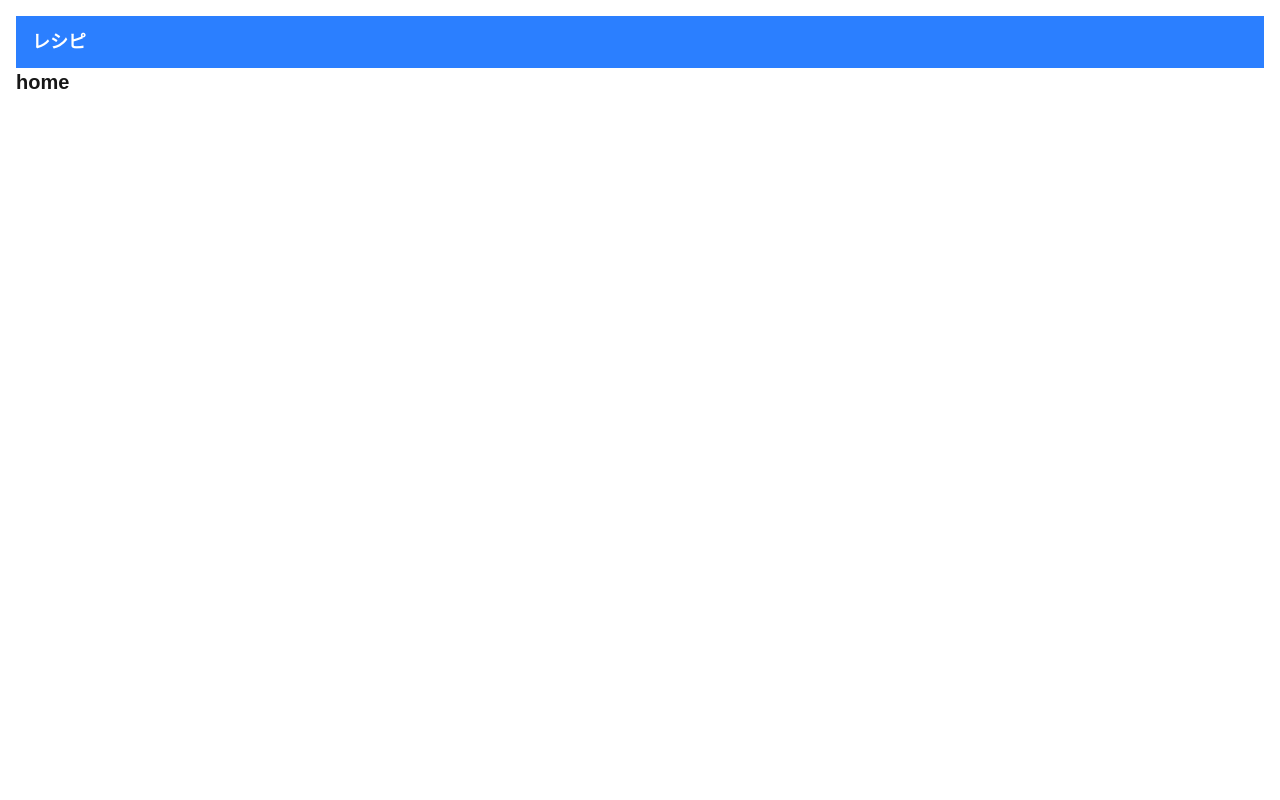
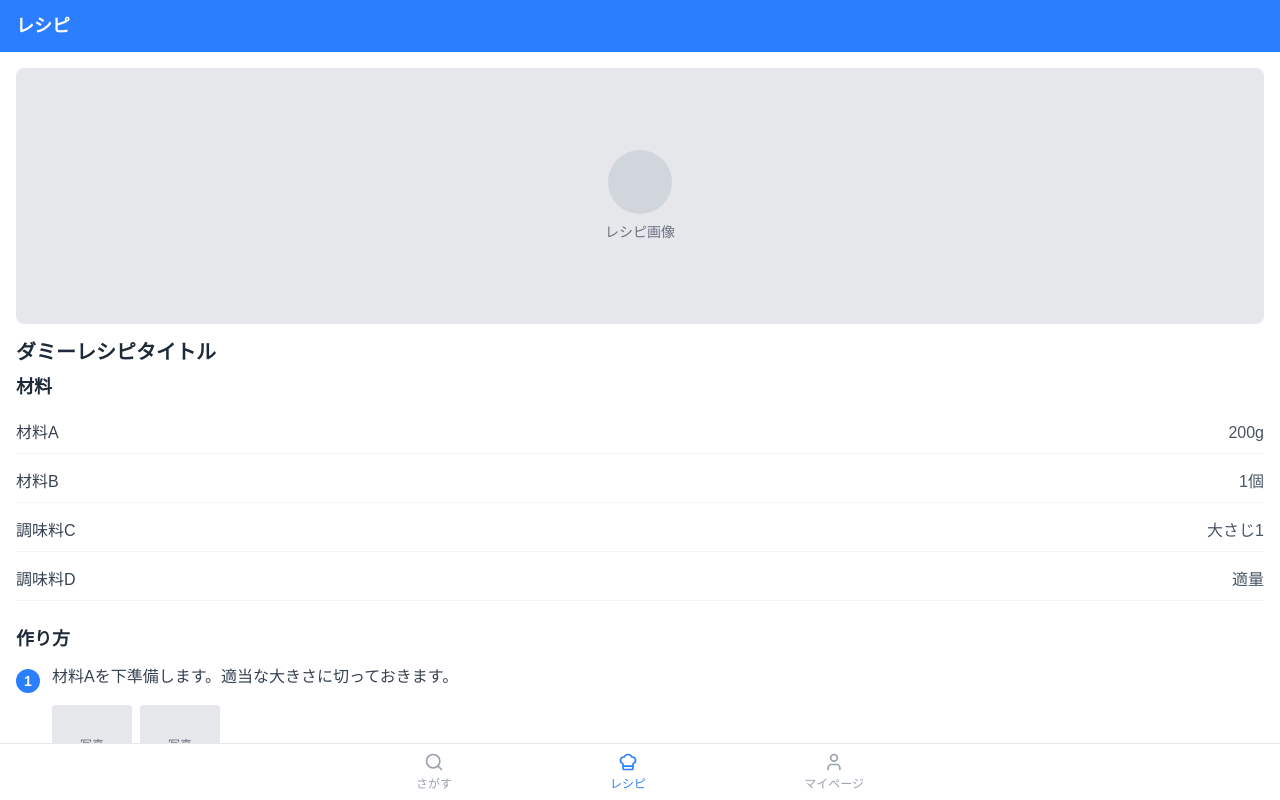
Before and after one commit to a2h1r0/cookbot, a Next.js app: page /recipe in a window 1280 px wide. Shown: the top 800 px of the page. Built offline with nearby package versions, Linux system fonts and the light colour scheme.

Commit message:
#3 ページの追加

```diff
--- a/src/app/page.tsx
+++ b/src/app/page.tsx
@@ -1,24 +1,10 @@
-import Header from '@/components/layout/Header';
-import RecipeImage from '@/components/home/RecipeImage';
-import RecipeTitle from '@/components/home/RecipeTitle';
-import IngredientsList from '@/components/home/IngredientsList';
-import StepList from '@/components/home/StepList';
-import BottomNavigation from '@/components/home/BottomNavigation';
-
-export default function Home() {
+export default function HomePage() {
   return (
     <div className="min-h-screen bg-white">
-      <Header />
-
       {/* Main Content */}
       <main className="px-4 py-4 pb-20">
-        <RecipeImage />
-        <RecipeTitle />
-        <IngredientsList />
-        <StepList />
+        ホームページのコンテンツがここに入ります。
       </main>
-
-      <BottomNavigation />
     </div>
   );
 }
--- a/src/app/recipe/page.tsx
+++ b/src/app/recipe/page.tsx
@@ -1,15 +1,24 @@
 import Header from '@/components/layout/Header';
+import RecipeImage from '@/components/recipe/RecipeImage';
+import RecipeTitle from '@/components/recipe/RecipeTitle';
+import IngredientsList from '@/components/recipe/IngredientsList';
+import StepList from '@/components/recipe/StepList';
+import BottomNavigation from '@/components/recipe/BottomNavigation';
 
-export default function HomePage() {
+export default function Recipe() {
   return (
-    <div className="p-4">
+    <div className="min-h-screen bg-white">
       <Header />
 
-      <main className="space-y-6">
-        <section>
-          <h2 className="text-xl font-bold mb-4">home</h2>
-        </section>
+      {/* Main Content */}
+      <main className="px-4 py-4 pb-20">
+        <RecipeImage />
+        <RecipeTitle />
+        <IngredientsList />
+        <StepList />
       </main>
+
+      <BottomNavigation />
     </div>
   );
 }
--- /dev/null
+++ b/src/app/search/page.tsx
@@ -0,0 +1,15 @@
+import Header from '@/components/layout/Header';
+
+export default function Search() {
+  return (
+    <div className="p-4">
+      <Header />
+
+      <main className="space-y-6">
+        <section>
+          <h2 className="text-xl font-bold mb-4">search</h2>
+        </section>
+      </main>
+    </div>
+  );
+}
```
